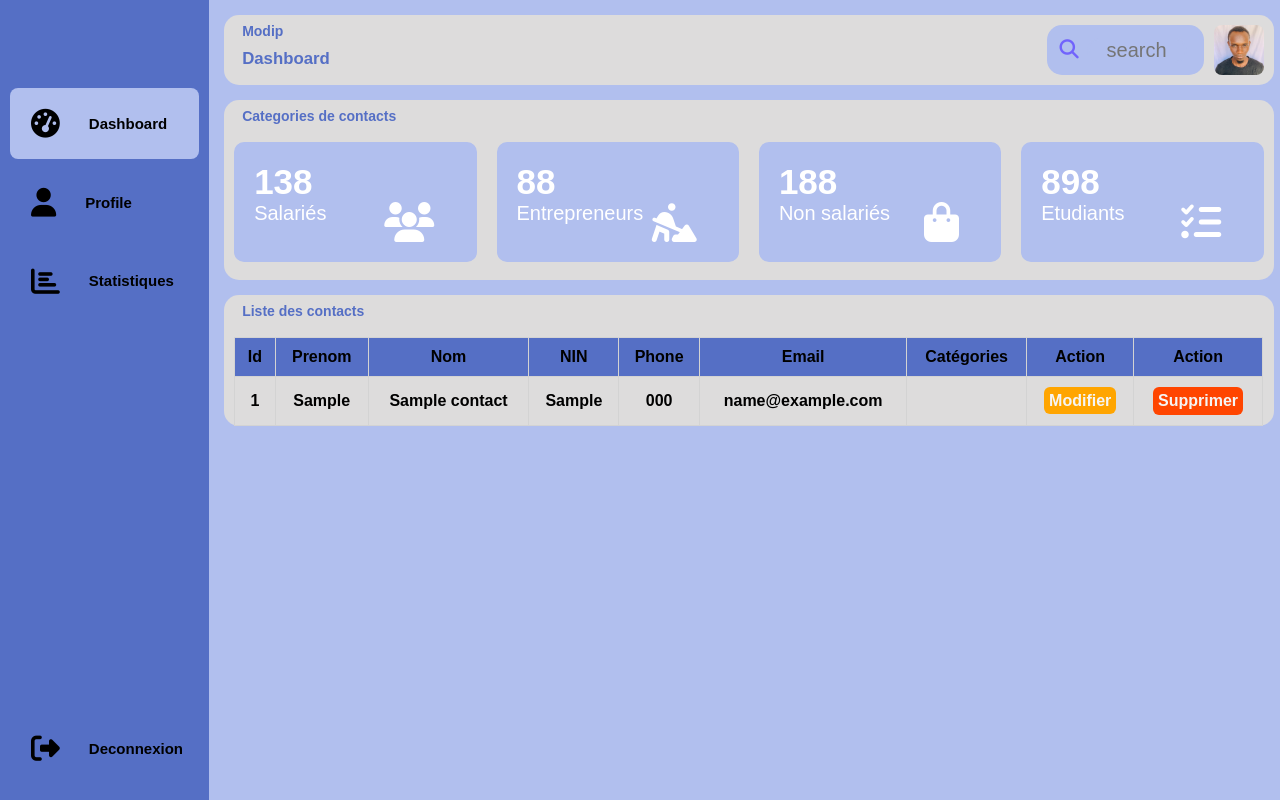
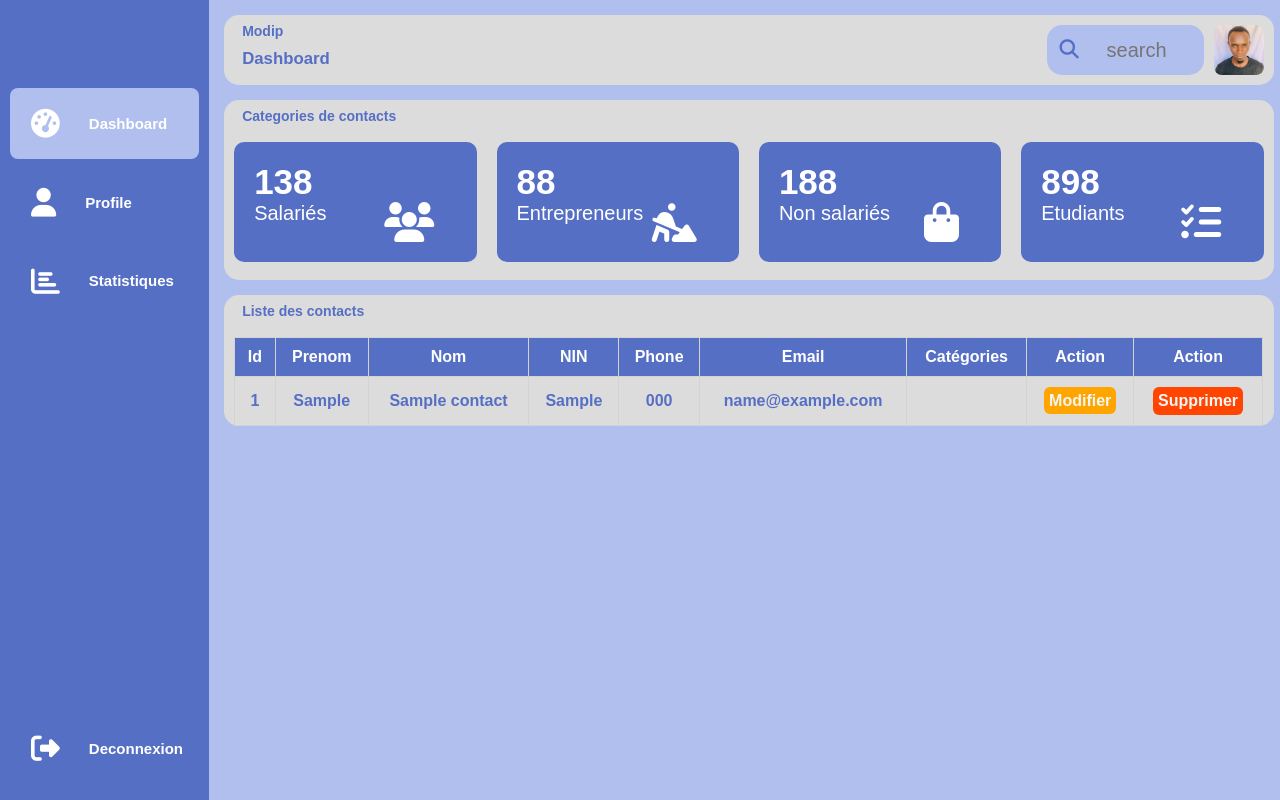
Before and after one commit to Modip/test_crud_php, a PHP site: page /dashboard.php in a window 1280 px wide. Run offline with PHP 8.4, Linux system fonts and the light colour scheme; tables that the repository leaves empty or names only in its code hold one stand-in row (values such as "Sample post"); data that the repository does not hold is empty.

Commit message:
code dashboard

```diff
--- a/dashboard.php
+++ b/dashboard.php
@@ -105,6 +105,7 @@
                     <div class="header-title">
                         <span class="header-span">Liste des contacts</span>
                     </div>
+
                     <table>
                 <thead>
                     <th>Id</th>
--- a/public/css/style.css
+++ b/public/css/style.css
@@ -32,9 +32,18 @@ body {
     width: 90px;
     padding: 0 1.7rem;
     padding: 0;
+
     overflow: hidden;
     transition: all 0.5s;
 
+}
+
+.sidebar span{
+    color: white;
+}
+
+.sidebar i{
+    color: white;
 }
 
 .sidebar:hover{
@@ -45,6 +54,7 @@ body {
 .logo{
     height: 80px;
     padding: 20px;
+    color: white;
 }
 
 .menu{
@@ -165,11 +175,7 @@ input {
     border-radius: 2rem;
 }
 
-.board{
-    background-color: brown;
 
-    border-radius: 2rem;
-}
 select {
     width: 12%;
     text-align: center;
@@ -259,10 +265,12 @@ table, td, th{
     border-collapse: collapse;
     text-align: center;
     font-size: 16px;
+    color: rgb(85, 111, 197)
+}
 
-}
 th{
     background-color: rgb(85, 111, 197);
+    color: white;
 }
 
 
@@ -279,9 +287,11 @@ th{
 .header-title{
     padding: 0.5rem;
     color: rgb(85, 111, 197);
+
 }
 .header-span{
     margin: 10px;
+
 
 }
 .main-header{
@@ -308,7 +318,7 @@ th{
 .search-box{
 
     background: rgb(177, 191, 238);
-    color: rgb(113, 99, 252);
+    color: rgb(85, 111, 197);
     display: flex;
     align-items: center;
     padding: 2px 12px;
@@ -355,7 +365,7 @@ th{
 
 }
 .card-box{
-    background: rgb(177, 191, 238);
+    background: rgb(85, 111, 197);
     width: 25%;
     margin: 10px;
     padding: 10px;
@@ -369,7 +379,6 @@ th{
     width: 90%;
     height: 100px;
     padding: 10px;
-
    display: inline-block;
 }
 
@@ -381,6 +390,7 @@ th{
 }
 
 .box span{
+    margin-top: 20px;
     font-size: 20px;
     font-weight: 400;
     color: white;
```
Lines whose indentation alone changed are shown as unchanged.
